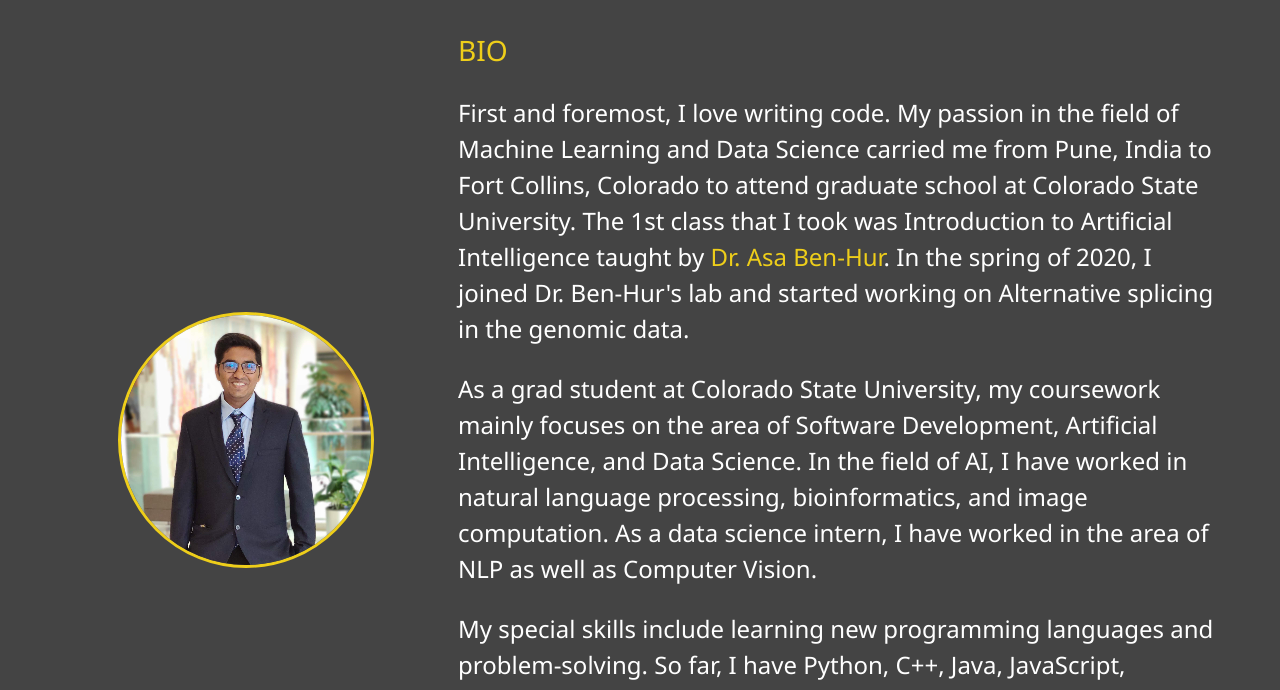
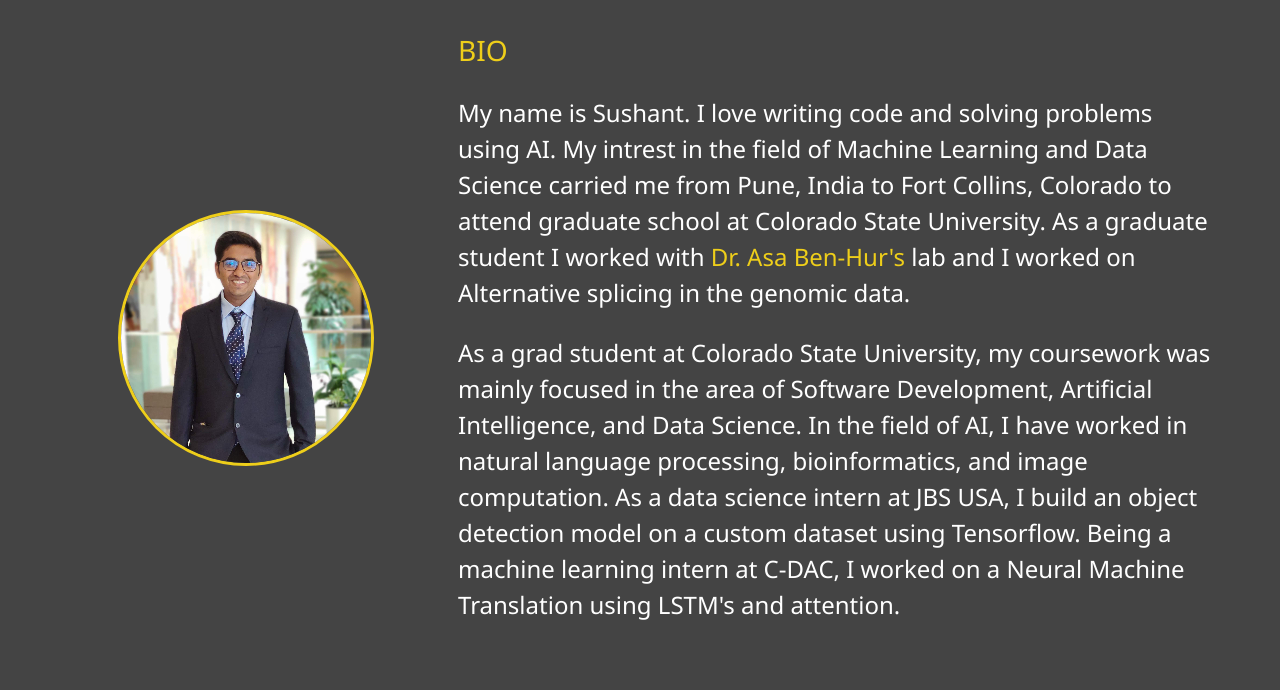
Before and after one commit to sushpatankar/Portfolio, a website: page Dist/about.html in a window 1280 px wide. Shown: the part 253-943 px from the top of the page. Drawn offline with nearby package versions, Linux system fonts and the light colour scheme.

Commit message:
Bio Change

```diff
--- a/Dist/about.html
+++ b/Dist/about.html
@@ -67,20 +67,24 @@
                     BIO
                 </h3>
                 <p>
-                    <p> First and foremost, I love writing code.
-                            My passion in the field of Machine Learning and Data Science carried me from Pune, India to Fort Collins, Colorado to attend graduate school at Colorado State University. The 1st class that I took was Introduction to Artificial Intelligence taught by <a href="https://www.cs.colostate.edu/~asa/">Dr. Asa Ben-Hur</a>. In the spring of 2020, I joined Dr. Ben-Hur's lab and started working on Alternative splicing in the genomic data.
+                    <p> My name is Sushant. I love writing code and solving problems using AI.
+                        My intrest in the field of Machine Learning and Data Science carried me from
+                        Pune, India to Fort Collins, Colorado to attend graduate school at Colorado
+                        State University.
+                        As a graduate student I worked with <a href="https://www.cs.colostate.edu/~asa/">Dr.
+                        Asa Ben-Hur's</a> lab and
+                        I worked on Alternative splicing in the genomic data.
 
                     <p>
-                        As a grad student at Colorado State University, my coursework mainly focuses on the area of Software Development, Artificial Intelligence, and Data Science.
-                        In the field of AI, I have worked in natural language processing, bioinformatics, and image computation. As a data science intern, I have worked in the area of NLP as well as Computer Vision.
-
+                        As a grad student at Colorado State University, my coursework was mainly focused in the
+                        area of Software Development, Artificial Intelligence, and Data Science.
+                        In the field of AI, I have worked in natural language processing, bioinformatics,
+                        and image computation. As a data science intern at JBS USA, I build an object detection
+                        model on a custom dataset using Tensorflow. Being a machine learning intern at C-DAC,
+                        I worked on a Neural Machine Translation using LSTM's and attention.
                     </p>
 
-                            <p>
-                            My special skills include learning new programming languages and problem-solving. So far, I have
-                            Python, C++, Java, JavaScript, HTML5, CSS3, SCSS, MySQL, PL/SQL, Git/GitHub, and various libraries and frameworks like JUnit5, Mockito, PyTorch, Tensorflow, Numpy, Scikit-learn, Pandas, Matplotlib, Spacy, NLTK under my belt.
 
-                    </p>
 
                 </p>
 
```
